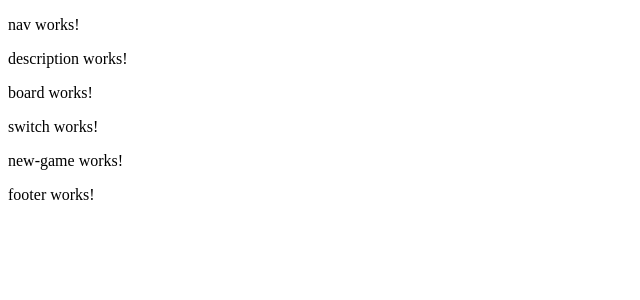
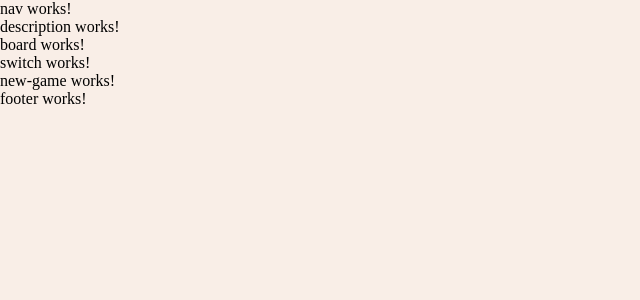
Before and after one commit to abdullahmorrison/maya-bingo, an Angular app: page / in a window 1280 px wide. Shown: the top 300 px of the page, without its empty margins (0-640 px from the left). Built offline with nearby package versions, Linux system fonts and the light colour scheme.

Commit message:
added global styling

```diff
--- a/src/styles.scss
+++ b/src/styles.scss
@@ -1 +1,13 @@
 /* You can add global styles to this file, and also import other style files */
+:root{
+    --primary-color: #636A60;
+    --secondary-color: #F9EEE7;
+    --tertiary-color: #A8A8A8;
+}
+*{
+    margin: 0;
+    padding: 0;
+}
+body{
+    background-color: var(--secondary-color);
+}
```
